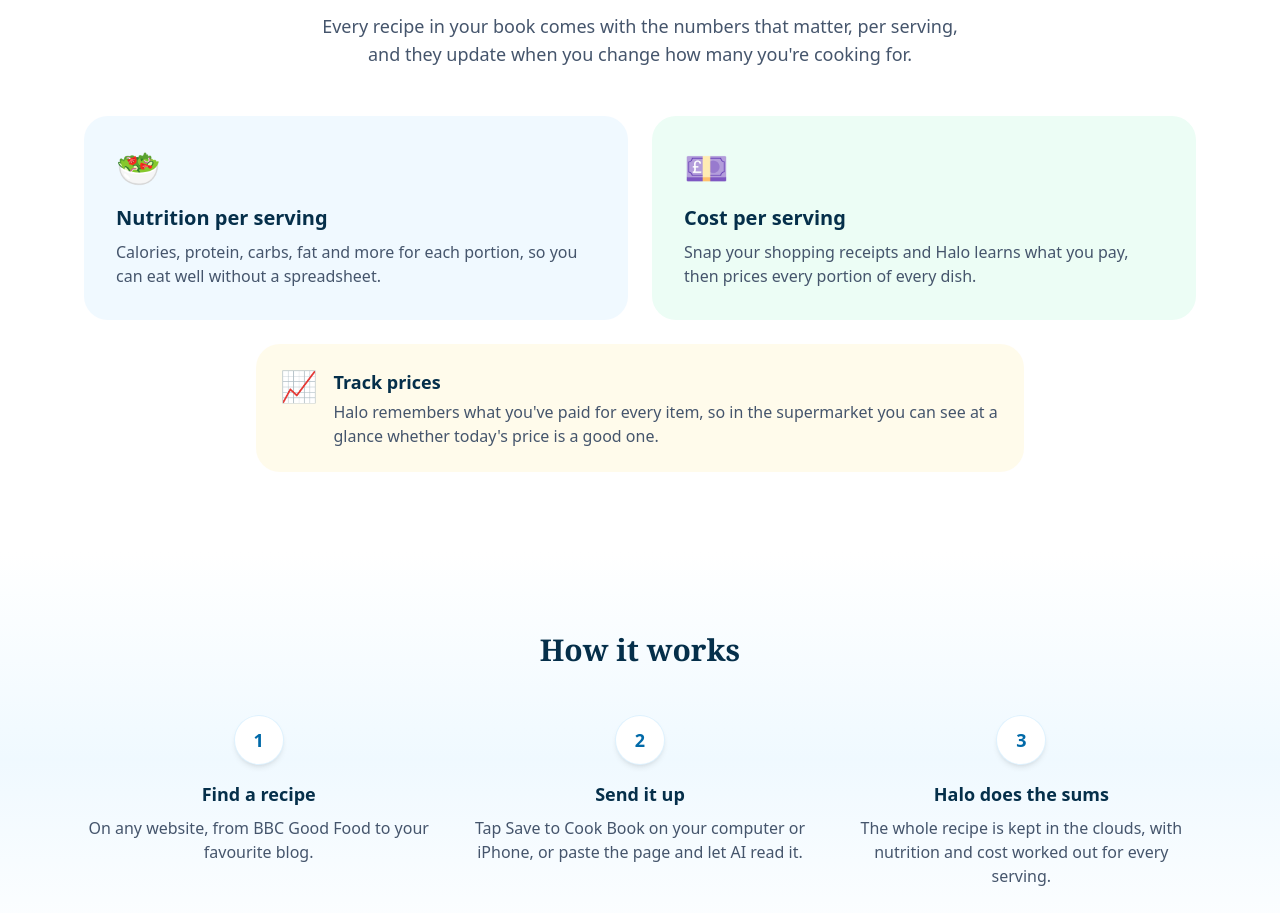
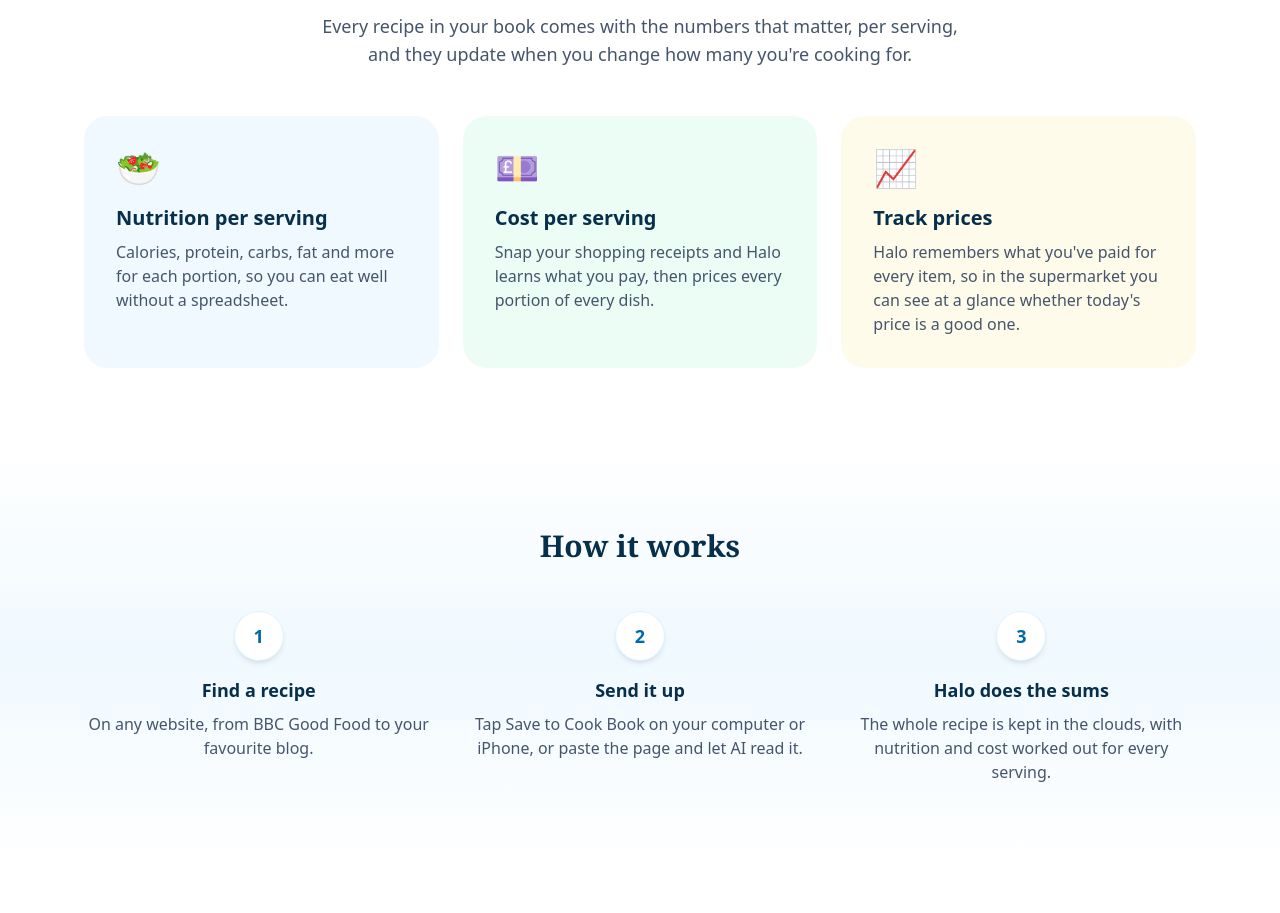
Before and after one commit to oscarlayzell-art/cookbook, a Next.js app: page / in a window 1280 px wide. Shown: the part 790-1703 px from the top of the page. Built offline with nearby package versions, Linux system fonts and the light colour scheme.

Commit message:
Match the Track prices box to the other welcome page boxes
Emoji sits above the title, and the three boxes sit in one row on wide screens.

Co-Authored-By: Claude Opus 5.5 (1M context) <noreply@anthropic.com>
Claude-Session: https://claude.ai/code/session_01ACGBroGq9xrF61Q2sTKhkb

```diff
--- a/src/app/page.tsx
+++ b/src/app/page.tsx
@@ -149,7 +149,7 @@ export default function Home() {
               when you change how many you&apos;re cooking for.
             </p>
           </div>
-          <div className="mt-12 grid gap-6 md:grid-cols-2">
+          <div className="mt-12 grid gap-6 md:grid-cols-3">
             <div className="rounded-3xl bg-sky-50 p-8">
               <span className="text-4xl" aria-hidden>🥗</span>
               <h3 className="mt-4 text-xl font-semibold text-sky-950">Nutrition per serving</h3>
@@ -166,12 +166,10 @@ export default function Home() {
                 every dish.
               </p>
             </div>
-          </div>
-          <div className="mx-auto mt-6 flex max-w-3xl items-start gap-4 rounded-3xl bg-amber-50 p-6">
-            <span className="text-3xl" aria-hidden>📈</span>
-            <div>
-              <h3 className="text-lg font-semibold text-sky-950">Track prices</h3>
-              <p className="mt-1 text-slate-600">
+            <div className="rounded-3xl bg-amber-50 p-8">
+              <span className="text-4xl" aria-hidden>📈</span>
+              <h3 className="mt-4 text-xl font-semibold text-sky-950">Track prices</h3>
+              <p className="mt-2 text-slate-600">
                 Halo remembers what you&apos;ve paid for every item, so in the supermarket you can see at a glance
                 whether today&apos;s price is a good one.
               </p>
```
